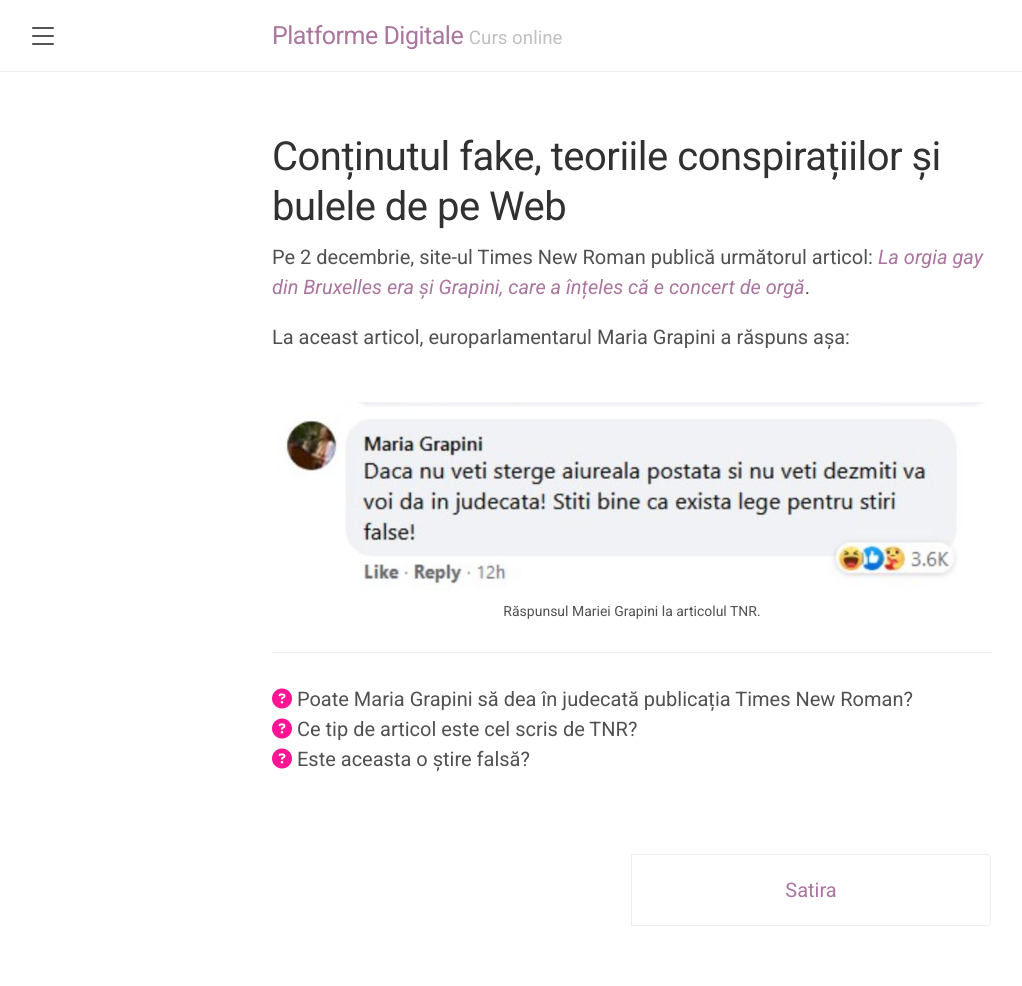
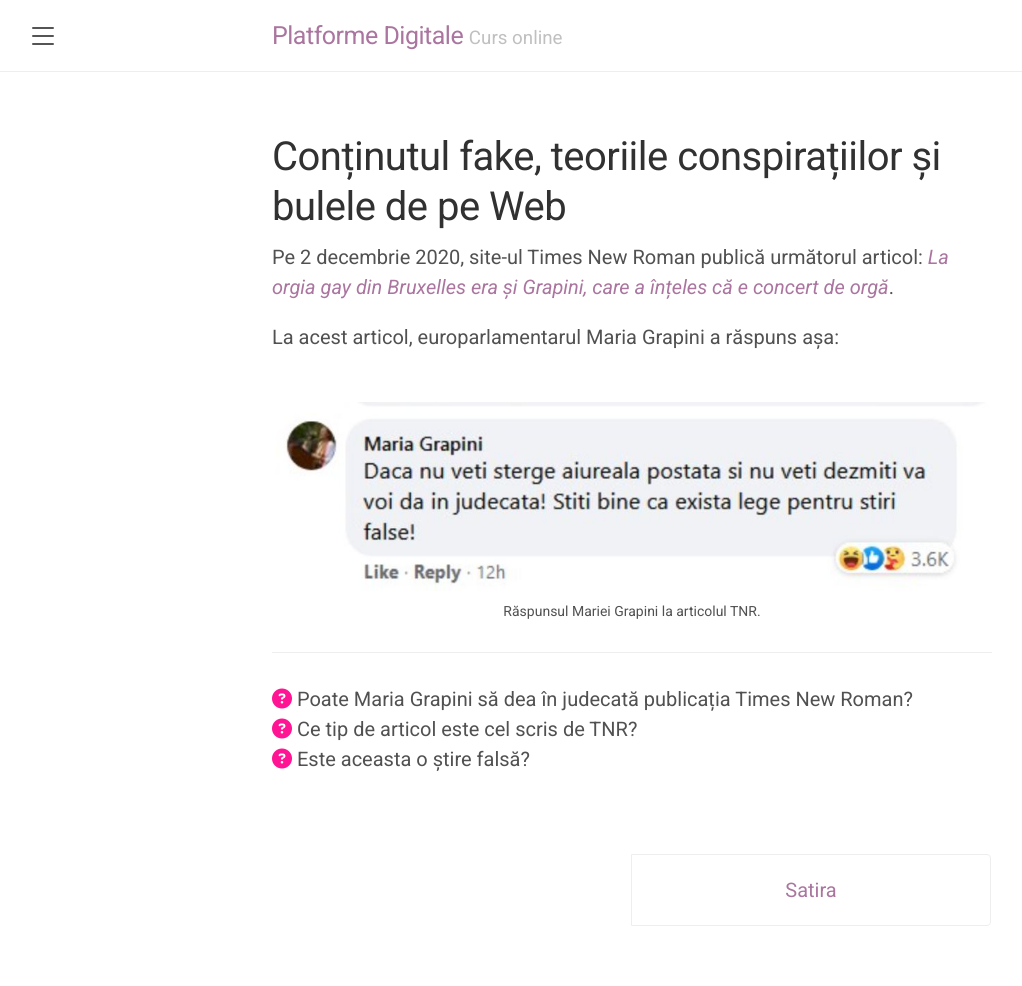
Before and after one commit to flavianana/flavianana.github.io, a Jekyll site: the page built from cursuri/fakes-dezinformare/fakes-dezinformare.html, in a window 1280 px wide. Shown: the whole page, without its empty margins (8-1030 px from the left). Built offline with Jekyll 4.4.1, drawn with Linux system fonts in a browser that asks for light colours; nearby versions of some CDN libraries; comment, search, counter and statistics services are not loaded.

```diff
--- a/cursuri/fakes-dezinformare/fakes-dezinformare.html
+++ b/cursuri/fakes-dezinformare/fakes-dezinformare.html
@@ -9,11 +10,11 @@ next:
 <h1>Conținutul fake, teoriile conspirațiilor și bulele de pe Web</h1>
 
 <p>
-    Pe 2 decembrie, site-ul Times New Roman publică următorul articol: <em><a href="https://www.timesnewroman.ro/monden/la-orgia-gay-din-bruxelles-era-si-grapini-care-a-inteles-ca-e-concert-de-orga/">La orgia gay din Bruxelles era și Grapini, care a înțeles că e concert de orgă</a></em>.
+    Pe 2 decembrie 2020, site-ul Times New Roman publică următorul articol: <em><a href="https://www.timesnewroman.ro/monden/la-orgia-gay-din-bruxelles-era-si-grapini-care-a-inteles-ca-e-concert-de-orga/">La orgia gay din Bruxelles era și Grapini, care a înțeles că e concert de orgă</a></em>.
 </p>
 
 <p>
-    La aceast articol, europarlamentarul Maria Grapini a răspuns așa:
+    La acest articol, europarlamentarul Maria Grapini a răspuns așa:
 </p>
 
 <br>
--- a/cursuri/fakes-dezinformare/satira.html
+++ b/cursuri/fakes-dezinformare/satira.html
@@ -72,7 +72,7 @@ next:
 </div>
 
 <p>
-    <strong>Satira</strong> ca o formă de interacțiune umoristică este intertextualtă și multifațeată. De multe ori, termenul <em>satiră</em> este folosit interșanjabil cu <em>parodie</em>. Arthur Asa Berger (2017)<sup>[<a href="#nota1">1</a>]</sup> consideră că satira se bazează pe <b>fenomene sociale și politice</b>, în vreme ce parodia este <b>culturală</b>.
+    <strong>Satira</strong> ca o formă de interacțiune umoristică este intertextualtă și multifațetată. De multe ori, termenul <em>satiră</em> este folosit interșanjabil cu <em>parodie</em>. Arthur Asa Berger (2017)<sup>[<a href="#nota1">1</a>]</sup> consideră că satira se bazează pe <b>fenomene sociale și politice</b>, în vreme ce parodia este <b>culturală</b>.
 </p>
 <p>
     Cu toate acestea, umorul nu este o caracteristică necesară a satirei. Satira este o formă de manifestație artistică în care viciile umane sau individuale, abuzurile sau neajunsurile sunt scoase în evidență prin ridicol, derizoriu, burlesc, ironie, parodie, caricatură sau alte metode, uneori cu intenția de a inspira reforma socială (conform <a href="https://www.britannica.com/art/satire">Enyclopedia Britannica</a>).
--- a/cursuri/fakes-dezinformare/teoriile-conspiratiei.html
+++ b/cursuri/fakes-dezinformare/teoriile-conspiratiei.html
@@ -140,7 +140,7 @@ prev:
 <h2>Demonstrația științifică</h2>
 
 <p>
-    Unele lucruri pot fi demonstrate prin experimente, dar trebuie avut în vedere că uneori se poate să nu avem toate datele/informațiile. Acestă situație poartă numele de subdeterminare (<em>underdetermination</em>). <a href="https://plato.stanford.edu/entries/scientific-underdetermination/">Subdeterminarea teoriei științifice</a> spune că dovezile disponibile la un moment dat pot fi insuficiente pentru a determina ce credințe ar trebui să avem în răspuns la aceasta.
+    Unele lucruri pot fi demonstrate prin experimente, dar trebuie avut în vedere că uneori se poate să nu avem toate datele/informațiile. Această situație poartă numele de subdeterminare (<em>underdetermination</em>). <a href="https://plato.stanford.edu/entries/scientific-underdetermination/">Subdeterminarea teoriei științifice</a> spune că dovezile disponibile la un moment dat pot fi insuficiente pentru a determina ce credințe ar trebui să avem în răspuns la aceasta.
 </p>
 
 <p>
```
Also changed, not shown: other parts of cursuri/fakes-dezinformare/fakes-dezinformare.html (+1 -0 lines).
